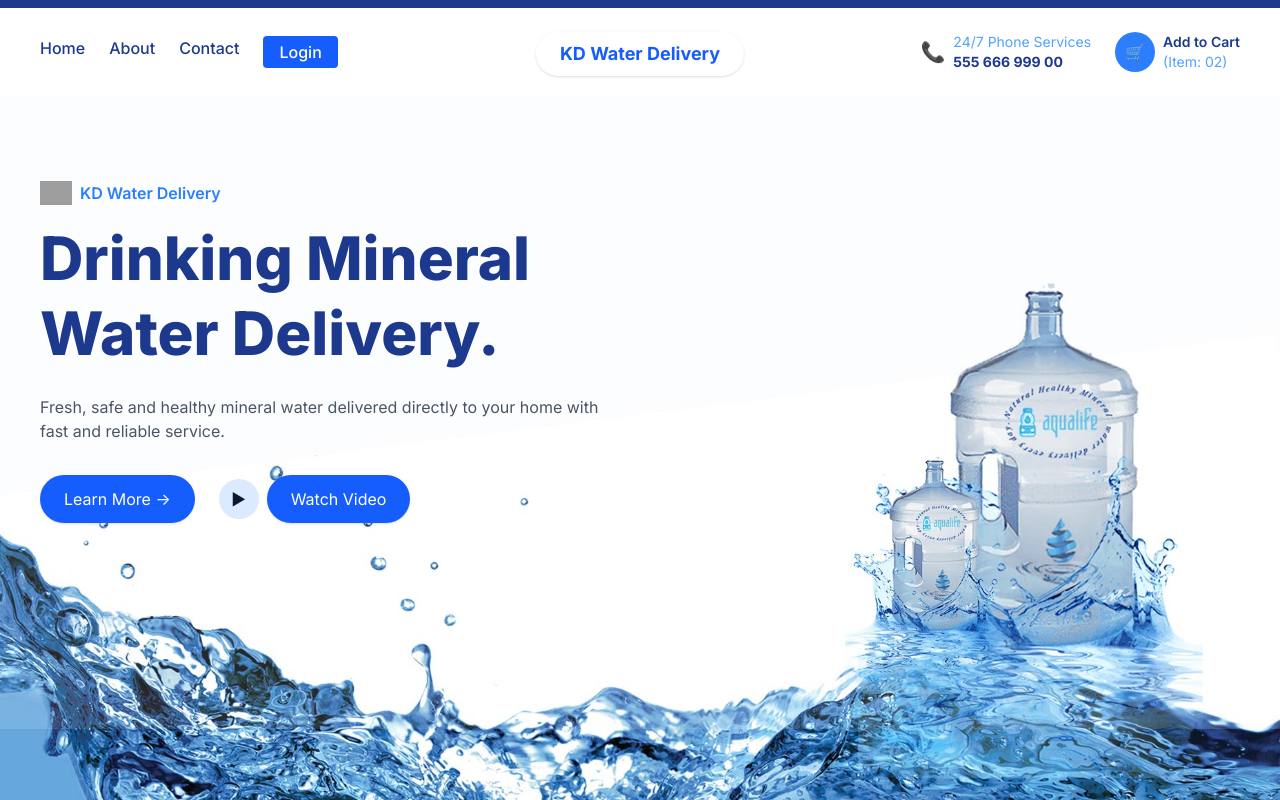
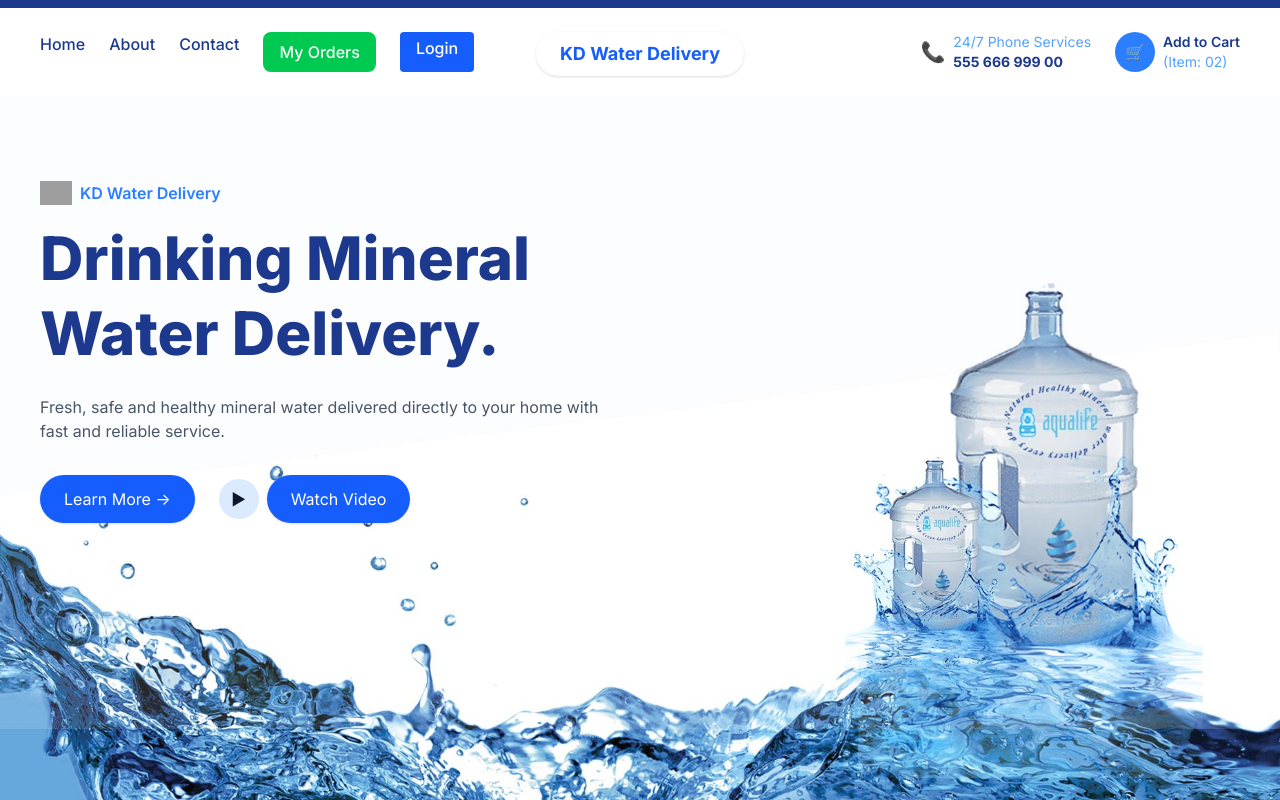
Before and after one commit to keyur3006/nk-bill, a React (Vite) app in the folder nr-foods-frontend/: page / in a window 1280 px wide. Shown: the top 800 px of the page. Built offline with nearby package versions, Linux system fonts and the light colour scheme; grey boxes are pictures that could not be loaded.

Commit message:
add navbar button

```diff
--- a/nr-foods-frontend/src/components/Navbar.tsx
+++ b/nr-foods-frontend/src/components/Navbar.tsx
@@ -6,18 +6,21 @@ const Navbar = () => {
 
   return (
     <div className="w-full shadow-sm">
-
       {/* TOP BAR */}
       <div className="bg-blue-900 h-2 w-full"></div>
 
       {/* MAIN NAVBAR */}
       <div className="flex items-center justify-between px-4 md:px-10 py-4 md:py-6 bg-white relative">
-
         {/* LEFT MENU (Desktop) */}
         <div className="hidden md:flex gap-6 text-blue-900 font-medium">
           <Link to="/">Home</Link>
           <Link to="/about">About</Link>
           <Link to="/contact">Contact</Link>
+          <Link to="/my-orders">
+            <button className="bg-green-500 text-white px-4 py-2 rounded-lg">
+              My Orders
+            </button>
+          </Link>
           <Link
             to="/login"
             className="bg-blue-600 text-white px-4 py-1 rounded"
@@ -43,7 +46,6 @@ const Navbar = () => {
 
         {/* RIGHT SIDE (Desktop only) */}
         <div className="hidden md:flex items-center gap-6">
-
           {/* PHONE */}
           <div className="flex items-center gap-2 text-blue-900">
             <span className="text-xl">📞</span>
@@ -63,16 +65,21 @@ const Navbar = () => {
               <p className="text-blue-400">(Item: 02)</p>
             </div>
           </div>
-
         </div>
       </div>
 
       {/* MOBILE MENU DROPDOWN */}
       {menuOpen && (
         <div className="md:hidden bg-white shadow px-6 py-4 space-y-4 text-blue-900 font-medium">
-          <Link to="/" onClick={() => setMenuOpen(false)}>Home</Link>
-          <Link to="/about" onClick={() => setMenuOpen(false)}>About</Link>
-          <Link to="/contact" onClick={() => setMenuOpen(false)}>Contact</Link>
+          <Link to="/" onClick={() => setMenuOpen(false)}>
+            Home
+          </Link>
+          <Link to="/about" onClick={() => setMenuOpen(false)}>
+            About
+          </Link>
+          <Link to="/contact" onClick={() => setMenuOpen(false)}>
+            Contact
+          </Link>
           <Link
             to="/login"
             onClick={() => setMenuOpen(false)}
```
